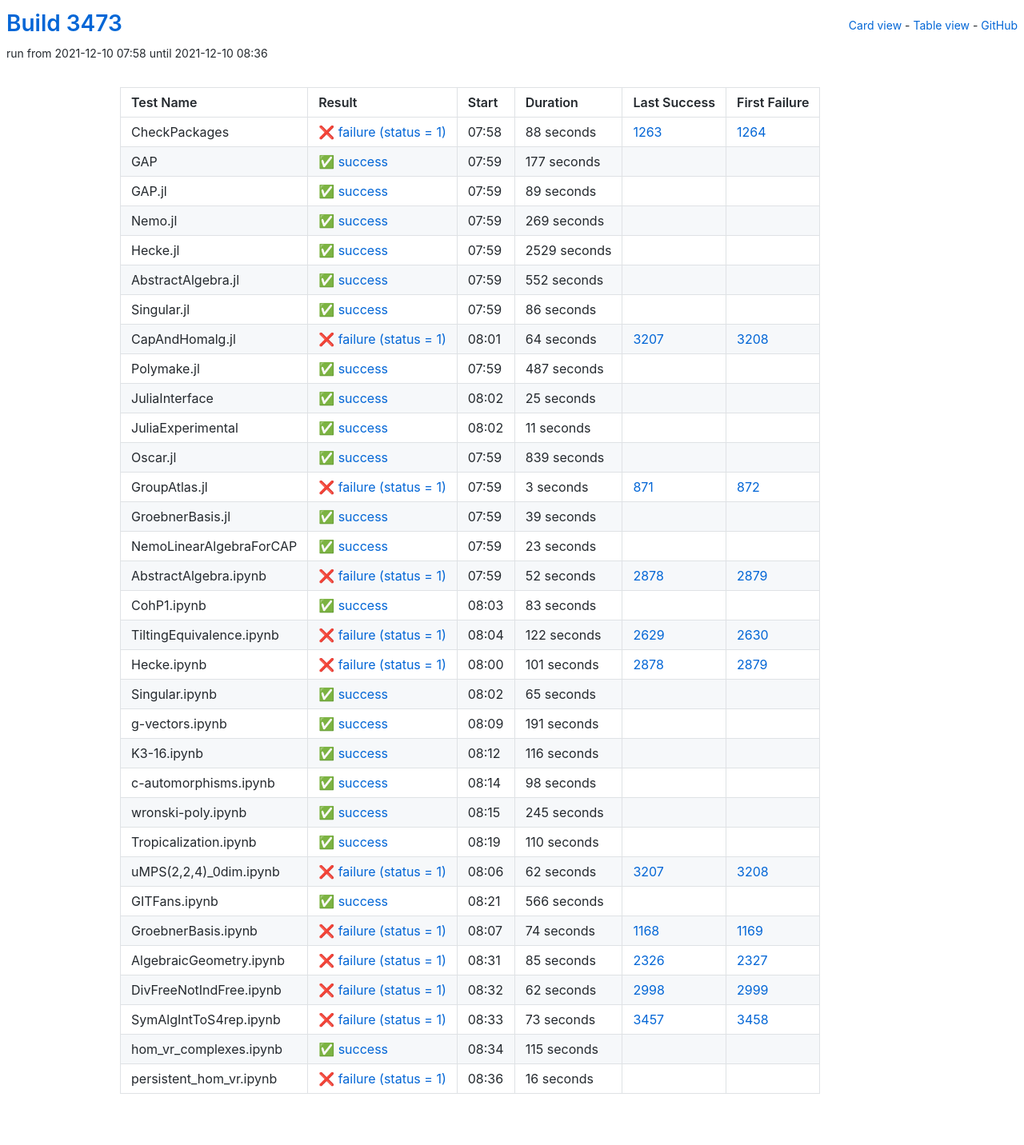
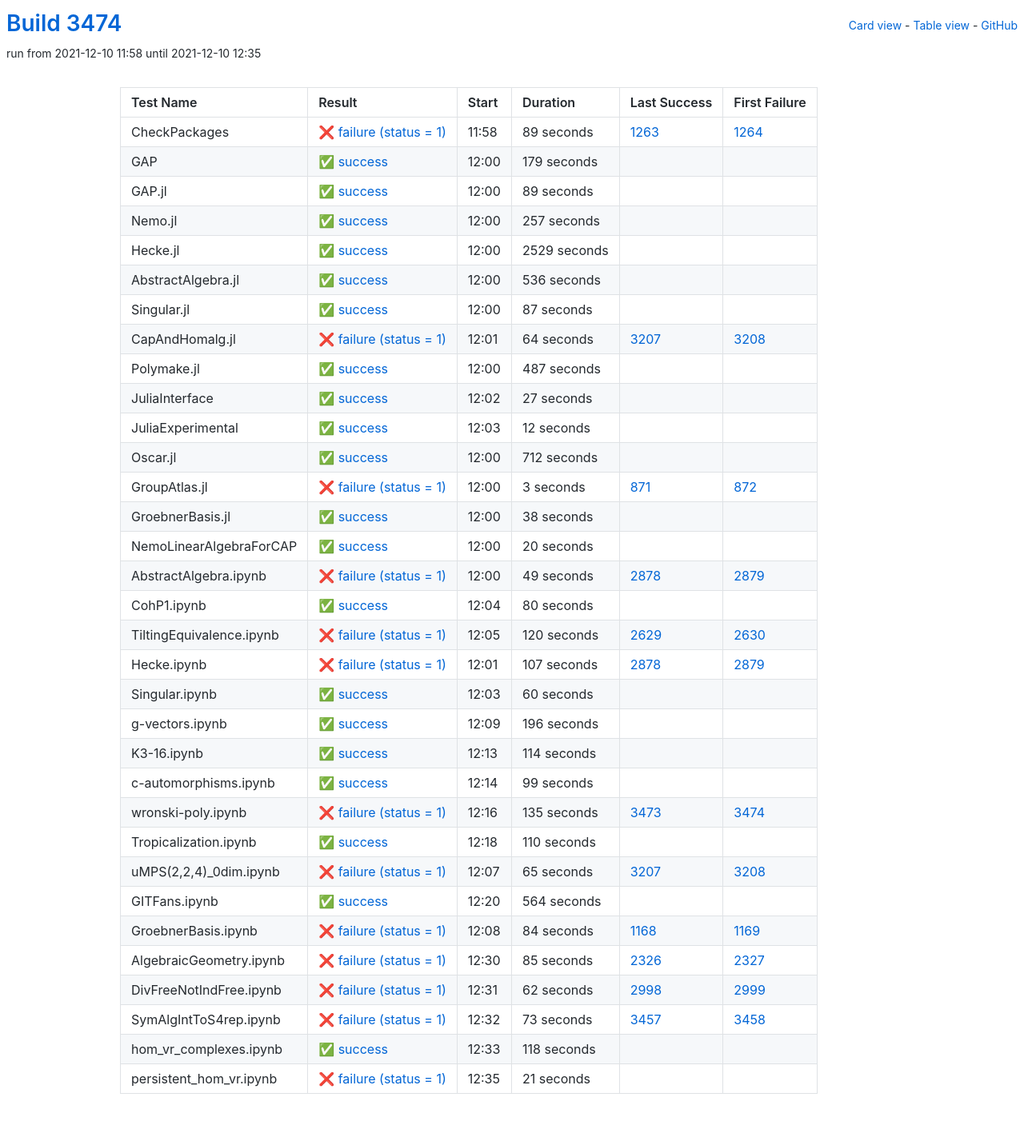
Before and after one commit to oscar-system/oscar-ci-status-stable, a Jekyll site: the page built from table.html, in a window 1280 px wide. Shown: the whole page at 80% size. Built offline with Jekyll 4.4.1, drawn with Linux system fonts in a browser that asks for light colours.

Commit message:
Build #3474

```diff
--- a/_data/ci.yml
+++ b/_data/ci.yml
@@ -1,6 +1,6 @@
 ---
-build: 3473
-build_url: https://oscarci.mathematik.uni-kl.de/job/oscar-stable/3473/
+build: 3474
+build_url: https://oscarci.mathematik.uni-kl.de/job/oscar-stable/3474/
 job: oscar-stable
 organization: oscar-system
 repo: oscar-ci-status-stable
@@ -8,32 +8,32 @@ repourl: https://github.com/oscar-system/oscar-ci-status-stable
 tests:
 - name: CheckPackages
   id: checkpackages
-  log: https://oscarci.mathematik.uni-kl.de/job/oscar-stable/3473/artifact/logs/build-3473/CheckPackages.log
-  start: 2021-12-10 07:58
+  log: https://oscarci.mathematik.uni-kl.de/job/oscar-stable/3474/artifact/logs/build-3474/CheckPackages.log
+  start: 2021-12-10 11:58
   success: false
   exitcode: 1
   status: failure
-  duration: 88
+  duration: 89
   last_success: 1263
   last_success_url: https://oscarci.mathematik.uni-kl.de/job/oscar-stable/1263/
   first_failure: 1264
   first_failure_url: https://oscarci.mathematik.uni-kl.de/job/oscar-stable/1264/
 - name: GAP
   id: gap
-  log: https://oscarci.mathematik.uni-kl.de/job/oscar-stable/3473/artifact/logs/build-3473/GAP.log
-  start: 2021-12-10 07:59
+  log: https://oscarci.mathematik.uni-kl.de/job/oscar-stable/3474/artifact/logs/build-3474/GAP.log
+  start: 2021-12-10 12:00
   success: true
   exitcode: 0
   status: success
-  duration: 177
+  duration: 179
   last_success: false
   last_success_url:
   first_failure: false
   first_failure_url:
 - name: GAP.jl
   id: gap-jl
-  log: https://oscarci.mathematik.uni-kl.de/job/oscar-stable/3473/artifact/logs/build-3473/GAP.jl.log
-  start: 2021-12-10 07:59
+  log: https://oscarci.mathematik.uni-kl.de/job/oscar-stable/3474/artifact/logs/build-3474/GAP.jl.log
+  start: 2021-12-10 12:00
   success: true
   exitcode: 0
   status: success
@@ -44,20 +44,20 @@ tests:
   first_failure_url:
 - name: Nemo.jl
   id: nemo-jl
-  log: https://oscarci.mathematik.uni-kl.de/job/oscar-stable/3473/artifact/logs/build-3473/Nemo.jl.log
-  start: 2021-12-10 07:59
+  log: https://oscarci.mathematik.uni-kl.de/job/oscar-stable/3474/artifact/logs/build-3474/Nemo.jl.log
+  start: 2021-12-10 12:00
   success: true
   exitcode: 0
   status: success
-  duration: 269
+  duration: 257
   last_success: false
   last_success_url:
   first_failure: false
   first_failure_url:
 - name: Hecke.jl
   id: hecke-jl
-  log: https://oscarci.mathematik.uni-kl.de/job/oscar-stable/3473/artifact/logs/build-3473/Hecke.jl.log
-  start: 2021-12-10 07:59
+  log: https://oscarci.mathematik.uni-kl.de/job/oscar-stable/3474/artifact/logs/build-3474/Hecke.jl.log
+  start: 2021-12-10 12:00
   success: true
   exitcode: 0
   status: success
@@ -68,32 +68,32 @@ tests:
   first_failure_url:
 - name: AbstractAlgebra.jl
   id: abstractalgebra-jl
-  log: https://oscarci.mathematik.uni-kl.de/job/oscar-stable/3473/artifact/logs/build-3473/AbstractAlgebra.jl.log
-  start: 2021-12-10 07:59
+  log: https://oscarci.mathematik.uni-kl.de/job/oscar-stable/3474/artifact/logs/build-3474/AbstractAlgebra.jl.log
+  start: 2021-12-10 12:00
   success: true
   exitcode: 0
   status: success
-  duration: 552
+  duration: 536
   last_success: false
   last_success_url:
   first_failure: false
   first_failure_url:
 - name: Singular.jl
   id: singular-jl
-  log: https://oscarci.mathematik.uni-kl.de/job/oscar-stable/3473/artifact/logs/build-3473/Singular.jl.log
-  start: 2021-12-10 07:59
+  log: https://oscarci.mathematik.uni-kl.de/job/oscar-stable/3474/artifact/logs/build-3474/Singular.jl.log
+  start: 2021-12-10 12:00
   success: true
   exitcode: 0
   status: success
-  duration: 86
+  duration: 87
   last_success: false
   last_success_url:
   first_failure: false
   first_failure_url:
 - name: CapAndHomalg.jl
   id: capandhomalg-jl
-  log: https://oscarci.mathematik.uni-kl.de/job/oscar-stable/3473/artifact/logs/build-3473/CapAndHomalg.jl.log
-  start: 2021-12-10 08:01
+  log: https://oscarci.mathematik.uni-kl.de/job/oscar-stable/3474/artifact/logs/build-3474/CapAndHomalg.jl.log
+  start: 2021-12-10 12:01
   success: false
   exitcode: 1
   status: failure
@@ -104,8 +104,8 @@ tests:
   first_failure_url: https://oscarci.mathematik.uni-kl.de/job/oscar-stable/3208/
 - name: Polymake.jl
   id: polymake-jl
-  log: https://oscarci.mathematik.uni-kl.de/job/oscar-stable/3473/artifact/logs/build-3473/Polymake.jl.log
-  start: 2021-12-10 07:59
+  log: https://oscarci.mathematik.uni-kl.de/job/oscar-stable/3474/artifact/logs/build-3474/Polymake.jl.log
+  start: 2021-12-10 12:00
   success: true
   exitcode: 0
   status: success
@@ -116,44 +116,44 @@ tests:
   first_failure_url:
 - name: JuliaInterface
   id: juliainterface
-  log: https://oscarci.mathematik.uni-kl.de/job/oscar-stable/3473/artifact/logs/build-3473/JuliaInterface.log
-  start: 2021-12-10 08:02
+  log: https://oscarci.mathematik.uni-kl.de/job/oscar-stable/3474/artifact/logs/build-3474/JuliaInterface.log
+  start: 2021-12-10 12:02
   success: true
   exitcode: 0
   status: success
-  duration: 25
+  duration: 27
   last_success: false
   last_success_url:
   first_failure: false
   first_failure_url:
 - name: JuliaExperimental
   id: juliaexperimental
-  log: https://oscarci.mathematik.uni-kl.de/job/oscar-stable/3473/artifact/logs/build-3473/JuliaExperimental.log
-  start: 2021-12-10 08:02
+  log: https://oscarci.mathematik.uni-kl.de/job/oscar-stable/3474/artifact/logs/build-3474/JuliaExperimental.log
+  start: 2021-12-10 12:03
   success: true
   exitcode: 0
   status: success
-  duration: 11
+  duration: 12
   last_success: false
   last_success_url:
   first_failure: false
   first_failure_url:
 - name: Oscar.jl
   id: oscar-jl
-  log: https://oscarci.mathematik.uni-kl.de/job/oscar-stable/3473/artifact/logs/build-3473/Oscar.jl.log
-  start: 2021-12-10 07:59
+  log: https://oscarci.mathematik.uni-kl.de/job/oscar-stable/3474/artifact/logs/build-3474/Oscar.jl.log
+  start: 2021-12-10 12:00
   success: true
   exitcode: 0
   status: success
-  duration: 839
+  duration: 712
   last_success: false
   last_success_url:
   first_failure: false
   first_failure_url:
 - name: GroupAtlas.jl
   id: groupatlas-jl
-  log: https://oscarci.mathematik.uni-kl.de/job/oscar-stable/3473/artifact/logs/build-3473/GroupAtlas.jl.log
-  start: 2021-12-10 07:59
+  log: https://oscarci.mathematik.uni-kl.de/job/oscar-stable/3474/artifact/logs/build-3474/GroupAtlas.jl.log
+  start: 2021-12-10 12:00
   success: false
   exitcode: 1
   status: failure
@@ -164,140 +164,140 @@ tests:
   first_failure_url: https://oscarci.mathematik.uni-kl.de/job/oscar-stable/872/
 - name: GroebnerBasis.jl
   id: groebnerbasis-jl
-  log: https://oscarci.mathematik.uni-kl.de/job/oscar-stable/3473/artifact/logs/build-3473/GroebnerBasis.jl.log
-  start: 2021-12-10 07:59
+  log: https://oscarci.mathematik.uni-kl.de/job/oscar-stable/3474/artifact/logs/build-3474/GroebnerBasis.jl.log
+  start: 2021-12-10 12:00
   success: true
   exitcode: 0
   status: success
-  duration: 39
+  duration: 38
   last_success: false
   last_success_url:
   first_failure: false
   first_failure_url:
 - name: NemoLinearAlgebraForCAP
   id: nemolinearalgebraforcap
-  log: https://oscarci.mathematik.uni-kl.de/job/oscar-stable/3473/artifact/logs/build-3473/NemoLinearAlgebraForCAP.log
-  start: 2021-12-10 07:59
+  log: https://oscarci.mathematik.uni-kl.de/job/oscar-stable/3474/artifact/logs/build-3474/NemoLinearAlgebraForCAP.log
+  start: 2021-12-10 12:00
   success: true
   exitcode: 0
   status: success
-  duration: 23
+  duration: 20
   last_success: false
   last_success_url:
   first_failure: false
   first_failure_url:
 - name: AbstractAlgebra.ipynb
   id: abstractalgebra-ipynb
-  log: https://oscarci.mathematik.uni-kl.de/job/oscar-stable/3473/artifact/logs/build-3473/AbstractAlgebra.ipynb.log
-  start: 2021-12-10 07:59
+  log: https://oscarci.mathematik.uni-kl.de/job/oscar-stable/3474/artifact/logs/build-3474/AbstractAlgebra.ipynb.log
+  start: 2021-12-10 12:00
   success: false
   exitcode: 1
   status: failure
-  duration: 52
+  duration: 49
   last_success: 2878
   last_success_url: https://oscarci.mathematik.uni-kl.de/job/oscar-stable/2878/
   first_failure: 2879
   first_failure_url: https://oscarci.mathematik.uni-kl.de/job/oscar-stable/2879/
 - name: CohP1.ipynb
   id: cohp1-ipynb
-  log: https://oscarci.mathematik.uni-kl.de/job/oscar-stable/3473/artifact/logs/build-3473/CohP1.ipynb.log
-  start: 2021-12-10 08:03
+  log: https://oscarci.mathematik.uni-kl.de/job/oscar-stable/3474/artifact/logs/build-3474/CohP1.ipynb.log
+  start: 2021-12-10 12:04
   success: true
   exitcode: 0
   status: success
-  duration: 83
+  duration: 80
   last_success: false
   last_success_url:
   first_failure: false
   first_failure_url:
 - name: TiltingEquivalence.ipynb
   id: tiltingequivalence-ipynb
-  log: https://oscarci.mathematik.uni-kl.de/job/oscar-stable/3473/artifact/logs/build-3473/TiltingEquivalence.ipynb.log
-  start: 2021-12-10 08:04
+  log: https://oscarci.mathematik.uni-kl.de/job/oscar-stable/3474/artifact/logs/build-3474/TiltingEquivalence.ipynb.log
+  start: 2021-12-10 12:05
   success: false
   exitcode: 1
   status: failure
-  duration: 122
+  duration: 120
   last_success: 2629
   last_success_url: https://oscarci.mathematik.uni-kl.de/job/oscar-stable/2629/
   first_failure: 2630
   first_failure_url: https://oscarci.mathematik.uni-kl.de/job/oscar-stable/2630/
 - name: Hecke.ipynb
   id: hecke-ipynb
-  log: https://oscarci.mathematik.uni-kl.de/job/oscar-stable/3473/artifact/logs/build-3473/Hecke.ipynb.log
-  start: 2021-12-10 08:00
+  log: https://oscarci.mathematik.uni-kl.de/job/oscar-stable/3474/artifact/logs/build-3474/Hecke.ipynb.log
+  start: 2021-12-10 12:01
   success: false
   exitcode: 1
   status: failure
-  duration: 101
+  duration: 107
   last_success: 2878
   last_success_url: https://oscarci.mathematik.uni-kl.de/job/oscar-stable/2878/
   first_failure: 2879
   first_failure_url: https://oscarci.mathematik.uni-kl.de/job/oscar-stable/2879/
 - name: Singular.ipynb
   id: singular-ipynb
-  log: https://oscarci.mathematik.uni-kl.de/job/oscar-stable/3473/artifact/logs/build-3473/Singular.ipynb.log
-  start: 2021-12-10 08:02
+  log: https://oscarci.mathematik.uni-kl.de/job/oscar-stable/3474/artifact/logs/build-3474/Singular.ipynb.log
+  start: 2021-12-10 12:03
   success: true
   exitcode: 0
   status: success
-  duration: 65
+  duration: 60
   last_success: false
   last_success_url:
   first_failure: false
   first_failure_url:
 - name: g-vectors.ipynb
   id: g-vectors-ipynb
-  log: https://oscarci.mathematik.uni-kl.de/job/oscar-stable/3473/artifact/logs/build-3473/g-vectors.ipynb.log
-  start: 2021-12-10 08:09
+  log: https://oscarci.mathematik.uni-kl.de/job/oscar-stable/3474/artifact/logs/build-3474/g-vectors.ipynb.log
+  start: 2021-12-10 12:09
   success: true
   exitcode: 0
   status: success
-  duration: 191
+  duration: 196
   last_success: false
   last_success_url:
   first_failure: false
   first_failure_url:
 - name: K3-16.ipynb
   id: k3-16-ipynb
-  log: https://oscarci.mathematik.uni-kl.de/job/oscar-stable/3473/artifact/logs/build-3473/K3-16.ipynb.log
-  start: 2021-12-10 08:12
+  log: https://oscarci.mathematik.uni-kl.de/job/oscar-stable/3474/artifact/logs/build-3474/K3-16.ipynb.log
+  start: 2021-12-10 12:13
   success: true
   exitcode: 0
   status: success
-  duration: 116
+  duration: 114
   last_success: false
   last_success_url:
   first_failure: false
   first_failure_url:
 - name: c-automorphisms.ipynb
   id: c-automorphisms-ipynb
-  log: https://oscarci.mathematik.uni-kl.de/job/oscar-stable/3473/artifact/logs/build-3473/c-automorphisms.ipynb.log
-  start: 2021-12-10 08:14
+  log: https://oscarci.mathematik.uni-kl.de/job/oscar-stable/3474/artifact/logs/build-3474/c-automorphisms.ipynb.log
+  start: 2021-12-10 12:14
   success: true
   exitcode: 0
   status: success
-  duration: 98
+  duration: 99
   last_success: false
   last_success_url:
   first_failure: false
   first_failure_url:
 - name: wronski-poly.ipynb
   id: wronski-poly-ipynb
-  log: https://oscarci.mathematik.uni-kl.de/job/oscar-stable/3473/artifact/logs/build-3473/wronski-poly.ipynb.log
-  start: 2021-12-10 08:15
-  success: true
-  exitcode: 0
-  status: success
-  duration: 245
-  last_success: false
-  last_success_url:
-  first_failure: false
-  first_failure_url:
+  log: https://oscarci.mathematik.uni-kl.de/job/oscar-stable/3474/artifact/logs/build-3474/wronski-poly.ipynb.log
+  start: 2021-12-10 12:16
+  success: false
+  exitcode: 1
+  status: failure
+  duration: 135
+  last_success: 3473
+  last_success_url: https://oscarci.mathematik.uni-kl.de/job/oscar-stable/3473/
+  first_failure: 3474
+  first_failure_url: https://oscarci.mathematik.uni-kl.de/job/oscar-stable/3474/
 - name: Tropicalization.ipynb
   id: tropicalization-ipynb
-  log: https://oscarci.mathematik.uni-kl.de/job/oscar-stable/3473/artifact/logs/build-3473/Tropicalization.ipynb.log
-  start: 2021-12-10 08:19
+  log: https://oscarci.mathematik.uni-kl.de/job/oscar-stable/3474/artifact/logs/build-3474/Tropicalization.ipynb.log
+  start: 2021-12-10 12:18
   success: true
   exitcode: 0
   status: success
@@ -308,44 +308,44 @@ tests:
   first_failure_url:
 - name: uMPS(2,2,4)_0dim.ipynb
   id: umps-2-2-4-0dim-ipynb
-  log: https://oscarci.mathematik.uni-kl.de/job/oscar-stable/3473/artifact/logs/build-3473/uMPS-2-2-4-_0dim.ipynb.log
-  start: 2021-12-10 08:06
+  log: https://oscarci.mathematik.uni-kl.de/job/oscar-stable/3474/artifact/logs/build-3474/uMPS-2-2-4-_0dim.ipynb.log
+  start: 2021-12-10 12:07
   success: false
   exitcode: 1
   status: failure
-  duration: 62
+  duration: 65
   last_success: 3207
   last_success_url: https://oscarci.mathematik.uni-kl.de/job/oscar-stable/3207/
   first_failure: 3208
   first_failure_url: https://oscarci.mathematik.uni-kl.de/job/oscar-stable/3208/
 - name: GITFans.ipynb
   id: gitfans-ipynb
-  log: https://oscarci.mathematik.uni-kl.de/job/oscar-stable/3473/artifact/logs/build-3473/GITFans.ipynb.log
-  start: 2021-12-10 08:21
+  log: https://oscarci.mathematik.uni-kl.de/job/oscar-stable/3474/artifact/logs/build-3474/GITFans.ipynb.log
+  start: 2021-12-10 12:20
   success: true
   exitcode: 0
   status: success
-  duration: 566
+  duration: 564
   last_success: false
   last_success_url:
   first_failure: false
   first_failure_url:
 - name: GroebnerBasis.ipynb
   id: groebnerbasis-ipynb
-  log: https://oscarci.mathematik.uni-kl.de/job/oscar-stable/3473/artifact/logs/build-3473/GroebnerBasis.ipynb.log
-  start: 2021-12-10 08:07
+  log: https://oscarci.mathematik.uni-kl.de/job/oscar-stable/3474/artifact/logs/build-3474/GroebnerBasis.ipynb.log
+  start: 2021-12-10 12:08
   success: false
   exitcode: 1
   status: failure
-  duration: 74
+  duration: 84
   last_success: 1168
   last_success_url: https://oscarci.mathematik.uni-kl.de/job/oscar-stable/1168/
   first_failure: 1169
   first_failure_url: https://oscarci.mathematik.uni-kl.de/job/oscar-stable/1169/
 - name: AlgebraicGeometry.ipynb
   id: algebraicgeometry-ipynb
-  log: https://oscarci.mathematik.uni-kl.de/job/oscar-stable/3473/artifact/logs/build-3473/AlgebraicGeometry.ipynb.log
-  start: 2021-12-10 08:31
+  log: https://oscarci.mathematik.uni-kl.de/job/oscar-stable/3474/artifact/logs/build-3474/AlgebraicGeometry.ipynb.log
+  start: 2021-12-10 12:30
   success: false
   exitcode: 1
   status: failure
@@ -356,8 +356,8 @@ tests:
   first_failure_url: https://oscarci.mathematik.uni-kl.de/job/oscar-stable/2327/
 - name: DivFreeNotIndFree.ipynb
   id: divfreenotindfree-ipynb
-  log: https://oscarci.mathematik.uni-kl.de/job/oscar-stable/3473/artifact/logs/build-3473/DivFreeNotIndFree.ipynb.log
-  start: 2021-12-10 08:32
+  log: https://oscarci.mathematik.uni-kl.de/job/oscar-stable/3474/artifact/logs/build-3474/DivFreeNotIndFree.ipynb.log
+  start: 2021-12-10 12:31
   success: false
   exitcode: 1
   status: failure
@@ -368,8 +368,8 @@ tests:
   first_failure_url: https://oscarci.mathematik.uni-kl.de/job/oscar-stable/2999/
 - name: SymAlgIntToS4rep.ipynb
   id: symalginttos4rep-ipynb
-  log: https://oscarci.mathematik.uni-kl.de/job/oscar-stable/3473/artifact/logs/build-3473/SymAlgIntToS4rep.ipynb.log
-  start: 2021-12-10 08:33
+  log: https://oscarci.mathematik.uni-kl.de/job/oscar-stable/3474/artifact/logs/build-3474/SymAlgIntToS4rep.ipynb.log
+  start: 2021-12-10 12:32
   success: false
   exitcode: 1
   status: failure
@@ -380,24 +380,24 @@ tests:
   first_failure_url: https://oscarci.mathematik.uni-kl.de/job/oscar-stable/3458/
 - name: hom_vr_complexes.ipynb
   id: hom-vr-complexes-ipynb
-  log: https://oscarci.mathematik.uni-kl.de/job/oscar-stable/3473/artifact/logs/build-3473/hom_vr_complexes.ipynb.log
-  start: 2021-12-10 08:34
+  log: https://oscarci.mathematik.uni-kl.de/job/oscar-stable/3474/artifact/logs/build-3474/hom_vr_complexes.ipynb.log
+  start: 2021-12-10 12:33
   success: true
   exitcode: 0
   status: success
-  duration: 115
+  duration: 118
   last_success: false
   last_success_url:
   first_failure: false
   first_failure_url:
 - name: persistent_hom_vr.ipynb
   id: persistent-hom-vr-ipynb
-  log: https://oscarci.mathematik.uni-kl.de/job/oscar-stable/3473/artifact/logs/build-3473/persistent_hom_vr.ipynb.log
-  start: 2021-12-10 08:36
+  log: https://oscarci.mathematik.uni-kl.de/job/oscar-stable/3474/artifact/logs/build-3474/persistent_hom_vr.ipynb.log
+  start: 2021-12-10 12:35
   success: false
   exitcode: 1
   status: failure
-  duration: 16
+  duration: 21
   last_success: false
   last_success_url:
   first_failure: false
```
Also changed, not shown: README.md.
